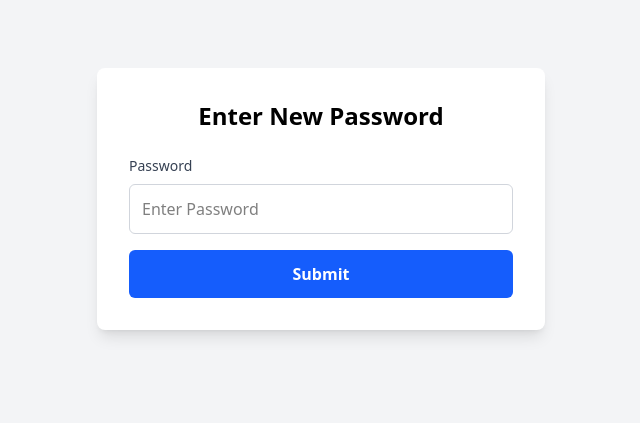
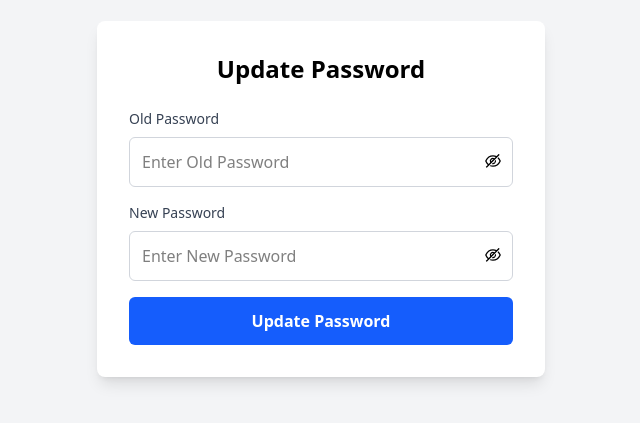
Before and after one commit to Muhammadkashif20/SMIT-Hackathon-Frontend-Repo, a React (Vite) app: page /password in a window 1280 px wide. Shown: the part 201-624 px from the top of the page, without its empty margins (319-959 px from the left). Built offline with nearby package versions, Linux system fonts and the light colour scheme.

Commit message:
few changes

```diff
--- a/src/auth/Login.jsx
+++ b/src/auth/Login.jsx
@@ -35,12 +35,14 @@ function Login() {
     try {
       const res = await axios.post(`${BASE_URL}/auth/login`, formData);
       console.log("res=> ",res.data);
-
+      const plainPassword = res.data.data.password;
+      console.log("plainPassword=>", plainPassword);
       if (res.data?.error) {
         message.error(res.data?.message || "Invalid Credentials");
       } else {
         message.success(res.data?.message || "Login Successfully!");
-        navigate("/password");
+        const passwordData = { password: password };
+        navigate("/password", { state: passwordData });
       }
     } catch (error) {
       console.error("Error submitting request:", error);
--- a/src/auth/Password.jsx
+++ b/src/auth/Password.jsx
@@ -1,10 +1,15 @@
 import React, { useState } from "react";
 import { message, Spin } from "antd";
-import { useNavigate } from "react-router-dom";
+import { EyeInvisibleOutlined, EyeOutlined } from "@ant-design/icons";
+import {  useNavigate } from "react-router-dom";
 import { BASE_URL } from "../utils/baseurl";
+import axios from "axios";
+
 function Password() {
-  const [formData, setFormData] = useState({ password: "" });
+  const [formData, setFormData] = useState({ oldPassword:"", newPassword: "" });
   const [isLoading, setIsLoading] = useState(false);
+  const [showOldPassword, setShowOldPassword] = useState(false);
+  const [showNewPassword, setShowNewPassword] = useState(false);
   const navigate = useNavigate();
 
   const handleChange = (e) => {
@@ -15,46 +20,73 @@ function Password() {
     }));
   };
 
-  const handleSubmit = async(e) => {
+  const handleSubmit = async (e) => {
     e.preventDefault();
-    if (!formData.password) {
-      message.error("Password is required.");
+    if (!formData.oldPassword || !formData.newPassword) {
+      message.error("Both fields are required.");
       return;
     }
     setIsLoading(true);
-    setTimeout(() => {
-      setIsLoading(false);
-    }, 2000);
+
     try {
-      const res = await axios.post(`${BASE_URL}/auth/password`, formData);
-      console.log("res=> ", res);
-      message.success("Password Create successfully!");
-      setFormData({password: ""});
-      navigate("/user-dashboard");
+      const res = await axios.post(`${BASE_URL}/auth/updatePassword`, formData);
+      message.success("Password updated successfully!");
+      setFormData({ oldPassword: "", newPassword: "" });
+      navigate("/user-dashbaord");
     } catch (error) {
       console.error("Error submitting request:", error);
-      message.error("Something went wrong!");
+      message.error(error.response?.data?.message || "Something went wrong!");
+    } finally {
+      setIsLoading(false);
     }
   };
 
   return (
     <div className="flex justify-center items-center min-h-screen bg-gray-100">
       <div className="bg-white p-8 rounded-lg shadow-lg w-full max-w-md">
-        <h2 className="text-2xl font-bold text-center mb-6">Enter New Password</h2>
+        <h2 className="text-2xl font-bold text-center mb-6">Update Password</h2>
         <form onSubmit={handleSubmit}>
-          <div className="mb-4">
-            <label htmlFor="password" className="block text-sm font-medium text-gray-700">
-              Password
+          {/* Old Password Field */}
+          <div className="mb-4 relative">
+            <label htmlFor="oldPassword" className="block text-sm font-medium text-gray-700">
+              Old Password
             </label>
             <input
-              type="password"
-              id="password"
-              name="password"
-              value={formData.password}
+              type={showOldPassword ? "text" : "password"}
+              id="oldPassword"
+              name="oldPassword"
+              value={formData.oldPassword}
               onChange={handleChange}
               className="w-full p-3 mt-2 border border-gray-300 rounded-md focus:outline-none focus:ring-2 focus:ring-blue-500"
-              placeholder="Enter Password"
+              placeholder="Enter Old Password"
             />
+            <span
+              onClick={() => setShowOldPassword((prev) => !prev)}
+              className="absolute right-3 top-10 cursor-pointer"
+            >
+              {showOldPassword ? <EyeOutlined /> : <EyeInvisibleOutlined />}
+            </span>
+          </div>
+          {/* New Password Field */}
+          <div className="mb-4 relative">
+            <label htmlFor="newPassword" className="block text-sm font-medium text-gray-700">
+              New Password
+            </label>
+            <input
+              type={showNewPassword ? "text" : "password"}
+              id="newPassword"
+              name="newPassword"
+              value={formData.newPassword}
+              onChange={handleChange}
+              className="w-full p-3 mt-2 border border-gray-300 rounded-md focus:outline-none focus:ring-2 focus:ring-blue-500"
+              placeholder="Enter New Password"
+            />
+            <span
+              onClick={() => setShowNewPassword((prev) => !prev)} // Toggle visibility
+              className="absolute right-3 top-10 cursor-pointer"
+            >
+              {showNewPassword ? <EyeOutlined /> : <EyeInvisibleOutlined />}
+            </span>
           </div>
           <button
             type="submit"
@@ -63,7 +95,7 @@ function Password() {
               isLoading ? "bg-blue-400 cursor-not-allowed" : "bg-blue-600 hover:bg-blue-700 text-white"
             }`}
           >
-            {isLoading ? <Spin size="small" style={{ color: "white" }} /> : "Submit"}
+            {isLoading ? <Spin size="small" style={{ color: "white" }} /> : "Update Password"}
           </button>
         </form>
       </div>
```
